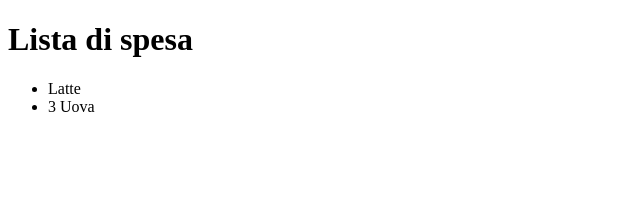
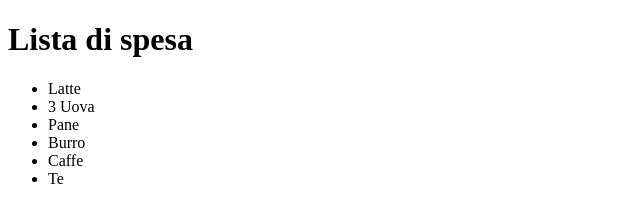
Before and after one commit to fadi-dawood/Modulo-3-02-GIT, a plain HTML site: page index.html in a window 1280 px wide. Shown: the whole page, without its empty margins (0-640 px from the left). Drawn offline with Linux system fonts and the light colour scheme.

Commit message:
lista aggiornata

```diff
--- a/index.html
+++ b/index.html
@@ -11,6 +11,10 @@
         <ul>
             <li>Latte</li>
             <li>3 Uova</li>
+            <li>Pane</li>
+            <li>Burro</li>
+            <li>Caffe</li>
+            <li>Te</li>
         </ul>
      </body>
 </html>
--- /dev/null
+++ b/style.css
@@ -0,0 +1,7 @@
+h1{
+    color:blue;
+
+}
+li{
+    background-color: yellow;
+}
```
